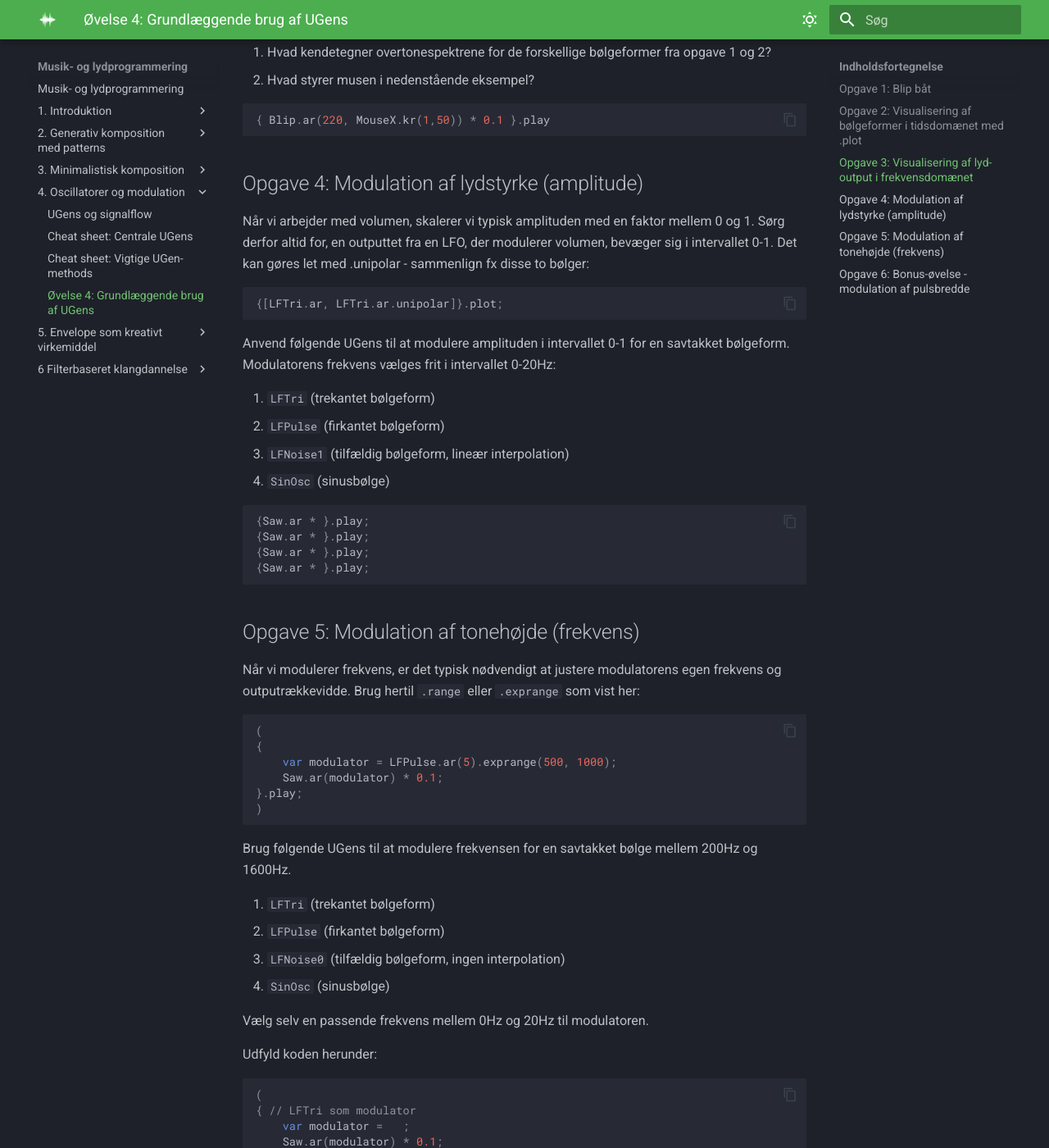
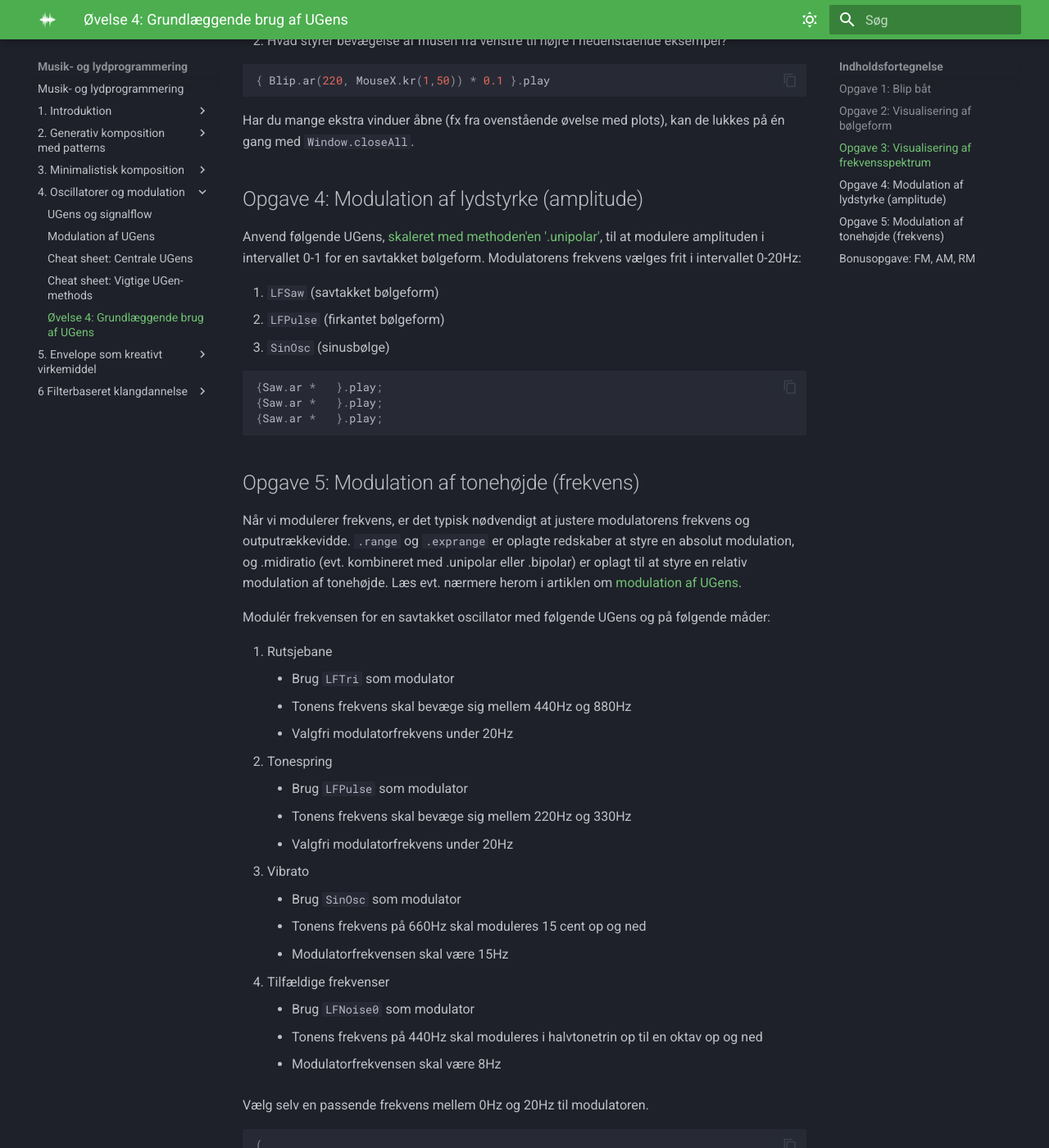
Before and after one commit to sparkletop/sparkletop.github.io, an MkDocs documentation site: the page built from docs/4. Oscillatorer og modulation/Øvelse 4 - Grundlæggende brug af UGens.md, in a window 1280 px wide and 1400 px high, scrolled down 1172 px. Shown: the whole window at 82% size. Built offline with MkDocs 1.6.1 and Material for MkDocs 9.7.7, drawn with Linux system fonts in a browser that asks for light colours; some of the changed text lies outside the part shown.

Commit message:
add modulation article + revise exercise 4

````diff
--- a/docs/4. Oscillatorer og modulation/Øvelse 4 - Grundlæggende brug af UGens.md
+++ b/docs/4. Oscillatorer og modulation/Øvelse 4 - Grundlæggende brug af UGens.md
@@ -20,127 +20,88 @@ Afspil følgende lyde med peak-amplitude på 0.1:
 {     * 0.1}.play;
 ```
 
-## Opgave 2: Visualisering af bølgeformer i tidsdomænet med .plot
+## Opgave 2: Visualisering af bølgeform
 
-SuperCollider kan plotte lyd-outputtet i en graf. Dette viser eksempelvis outputtet fra SinOsc, målt over et tidsrum på 10 millisekunder: `{ SinOsc.ar }.plot(0.010);`
+SuperCollider kan plotte lyd-outputtet i en graf. Dette viser eksempelvis outputtet fra en `SinOsc` og en `LFTri`, målt over et tidsrum på 10 millisekunder:
 
-Brug `{}.plot`-teknikken til at besvare følgende spørgsmål:
+```sc
+(
+{[
+    SinOsc.ar(440),
+    LFTri.ar(440)
+]}.plot(0.010);
+)
+```
+
+Brug `{}.plot`-teknikken ligesom ovenfor til at overveje følgende spørgsmål:
 
 1. Hvad er forskellen på `Pulse.ar(width: 0.5)` og `Pulse.ar(width: 0.1)`?
-1. Hvad er forskellen på `LFNoise0.kr(2)`, `LFNoise1.kr(2)` og `LFNoise2.kr(2)`? (Husk at vi har med LFO at gøre, plot derfor over fx 3 sekunder)
+1. Hvad er forskellen på `LFNoise0.kr(2)` og `LFNoise1.kr(2)`? (Husk at vi har med LFO at gøre, plot derfor over fx 3 sekunder)
 
-```sc
-{}.plot();
-{}.plot();
-{}.plot();
-{}.plot();
-{}.plot();
-```
+## Opgave 3: Visualisering af frekvensspektrum
 
-Har du mange ekstra vinduer åbne (fx fra ovenstående øvelse med plots), kan de lukkes på én gang med `Window.closeAll`.
-
-## Opgave 3: Visualisering af lyd-output i frekvensdomænet
-
-Vi kan vise SuperColliders output i frekvensdomænet sådan her: `s.freqscope;`
+Vi kan vise SuperColliders lydlige output i frekvensdomænet med `s.freqscope;`
 
 Brug `s.freqscope` til at besvare følgende spørgsmål:
 
 1. Hvad kendetegner overtonespektrene for de forskellige bølgeformer fra opgave 1 og 2?
-1. Hvad styrer musen i nedenstående eksempel?
+1. Hvad styrer bevægelse af musen fra venstre til højre i nedenstående eksempel?
 
 ```sc
 { Blip.ar(220, MouseX.kr(1,50)) * 0.1 }.play
 ```
 
+Har du mange ekstra vinduer åbne (fx fra ovenstående øvelse med plots), kan de lukkes på én gang med `Window.closeAll`.
+
 ## Opgave 4: Modulation af lydstyrke (amplitude)
 
-Når vi arbejder med volumen, skalerer vi typisk amplituden med en faktor mellem 0 og 1. Sørg derfor altid for, en outputtet fra en LFO, der modulerer volumen, bevæger sig i intervallet 0-1. Det kan gøres let med .unipolar - sammenlign fx disse to bølger:
+Anvend følgende UGens, [skaleret med methoden'en '.unipolar'](A2-skalering.md), til at modulere amplituden i intervallet 0-1 for en savtakket bølgeform. Modulatorens frekvens vælges frit i intervallet 0-20Hz:
 
-```sc
-{[LFTri.ar, LFTri.ar.unipolar]}.plot;
-```
-
-Anvend følgende UGens til at modulere amplituden i intervallet 0-1 for en savtakket bølgeform. Modulatorens frekvens vælges frit i intervallet 0-20Hz:
-
-1. `LFTri` (trekantet bølgeform)
+1. `LFSaw` (savtakket bølgeform)
 1. `LFPulse` (firkantet bølgeform)
-1. `LFNoise1` (tilfældig bølgeform, lineær interpolation)
 1. `SinOsc` (sinusbølge)
 
 ```sc
-{Saw.ar * }.play;
-{Saw.ar * }.play;
-{Saw.ar * }.play;
-{Saw.ar * }.play;
+{Saw.ar *   }.play;
+{Saw.ar *   }.play;
+{Saw.ar *   }.play;
 ```
 
 ## Opgave 5: Modulation af tonehøjde (frekvens)
 
-Når vi modulerer frekvens, er det typisk nødvendigt at justere modulatorens egen frekvens og outputrækkevidde. Brug hertil `.range` eller `.exprange` som vist her:
+Når vi modulerer frekvens, er det typisk nødvendigt at justere modulatorens frekvens og outputrækkevidde. `.range` og `.exprange` er oplagte redskaber at styre en absolut modulation, og .midiratio (evt. kombineret med .unipolar eller .bipolar) er oplagt til at styre en relativ modulation af tonehøjde. Læs evt. nærmere herom i artiklen om [modulation af UGens](A2-skalering.md).
 
-```sc
-(
-{
-	var modulator = LFPulse.ar(5).exprange(500, 1000);
-	Saw.ar(modulator) * 0.1;
-}.play;
-)
-```
+Modulér frekvensen for en savtakket oscillator med følgende UGens og på følgende måder:
 
-Brug følgende UGens til at modulere frekvensen for en savtakket bølge mellem 200Hz og 1600Hz.
-
-1. `LFTri` (trekantet bølgeform)
-1. `LFPulse` (firkantet bølgeform)
-1. `LFNoise0` (tilfældig bølgeform, ingen interpolation)
-1. `SinOsc` (sinusbølge)
+1. Rutsjebane
+    - Brug `LFTri` som modulator
+    - Tonens frekvens skal bevæge sig mellem 440Hz og 880Hz
+    - Valgfri modulatorfrekvens under 20Hz
+1. Tonespring
+    - Brug `LFPulse` som modulator
+    - Tonens frekvens skal bevæge sig mellem 220Hz og 330Hz
+    - Valgfri modulatorfrekvens under 20Hz
+1. Vibrato
+    - Brug `SinOsc` som modulator
+    - Tonens frekvens på 660Hz skal moduleres 15 cent op og ned
+    - Modulatorfrekvensen skal være 15Hz
+1. Tilfældige frekvenser
+    - Brug `LFNoise0` som modulator
+    - Tonens frekvens på 440Hz skal moduleres i halvtonetrin op til en oktav op og ned
+    - Modulatorfrekvensen skal være 8Hz
 
 Vælg selv en passende frekvens mellem 0Hz og 20Hz til modulatoren.
 
-Udfyld koden herunder:
-
-```sc
+```sc hl_lines="3"
 (
-{ // LFTri som modulator
-	var modulator =   ;
-	Saw.ar(modulator) * 0.1;
-}.play;
-)
-
-(
-{ // LFPulse som modulator
-	var modulator =   ;
-	Saw.ar(modulator) * 0.1;
-}.play;
-)
-
-(
-{ // LFNoise0 som modulator
-	var modulator =   ;
-	Saw.ar(modulator) * 0.1;
-}.play;
-)
-
-(
-{ // SinOsc som modulator
+{
 	var modulator =   ;
 	Saw.ar(modulator) * 0.1;
 }.play;
 )
 ```
 
-## Opgave 6: Bonus-øvelse - modulation af pulsbredde
+## Bonusopgave: FM, AM, RM
 
-1. Modulér pulsbredden for en firkantet bølgeform (`Pulse` ved hjælp af en savtakket bølgeform (`LFSaw`).
-1. Modulatorens frekvens skal være 0.2Hz.
-1. Modulatorens output skal skaleres med `.range`, således at det ligger i intervallet 0.1-0.5.
-
-```sc
-(
-{
-	var modulator =    ;
-	Pulse.ar(440, modulator);
-}.play;
-)
-```
-
-Hvordan ændrer modulationen på bølgens klang?
+1. Eksperimentér med eksemplerne på AM (Amplitude Modulation), RM (Ring Modulation) og FM (Frequency Modulation) i Thor Magnussons [*Scoring Sound*, kapitel 7](https://leanpub.com/ScoringSound/read#leanpub-auto-chapter-7---modulation).
+1. Eksperimentér med eksemplerne på FM fra [Eli Fieldsteels glimrende video om emnet](https://www.youtube.com/watch?v=UoXMUQIqFk4&list=PLPYzvS8A_rTaNDweXe6PX4CXSGq4iEWYC&index=22). Kildekoden fra videoen findes på [github](https://github.com/elifieldsteel/SuperCollider-Tutorials/blob/master/full%20video%20scripts/21_script.scd).
````
Also changed, not shown: docs/4. Oscillatorer og modulation/A2-skalering.md (added, +130 -0 lines), docs/4. Oscillatorer og modulation/C-Oversigt over UGen-methods.md (+3 -3 lines), docs/4. Oscillatorer og modulation/media/range.png (added), docs/4. Oscillatorer og modulation/media/to_amplituder.png (added), docs/4. Oscillatorer og modulation/media/unipolar (Small).png (added), docs/4. Oscillatorer og modulation/media/unipolar.png (added).
